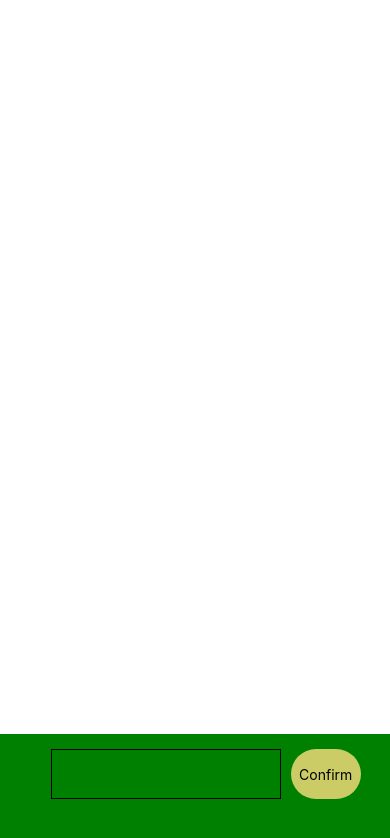
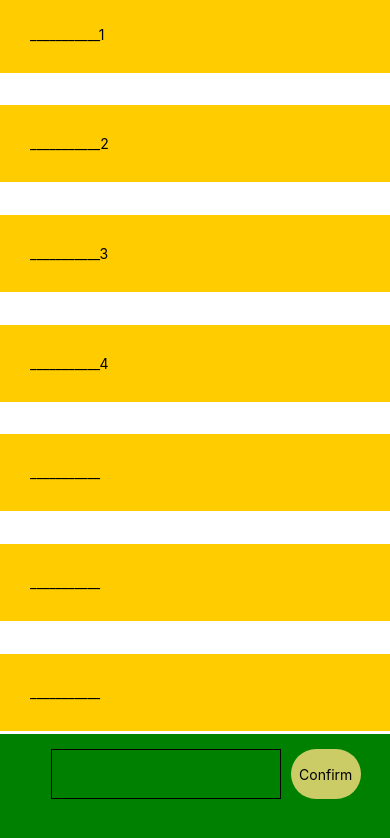
Before and after one commit to Daniielllo/work, a React Native app: screen / in a window 390 px wide. Shown: the top 838 px of the page. Built offline with nearby package versions, Linux system fonts and the light colour scheme.

Commit message:
AddedScrollDown_NeedNumOnTheHeadOfMain

```diff
--- a/src/App.js
+++ b/src/App.js
@@ -3,70 +3,84 @@ import { Text, View } from "react-native";
 import Footer from "./component/Footer";
 import ScrollDown from './component/ScrollDown';
 
-const temp = [0]
+const temp = [1]
 
 class App extends React.Component {
     state = {
         main: [
+
             {
-                line: "___________",
-                byed: false
+                line: "___________1",
+                byed: false,
+                id: 0
+            },
+            {
+                line: "___________2",
+                byed: false,
+                id: 1
+            },
+            {
+                line: "___________3",
+                byed: false,
+                id: 2
+            },
+            {
+                line: "___________4",
+                byed: false,
+                id: 3
             },
             {
                 line: "___________",
-                byed: false
+                byed: false,
+                id: 4
             },
             {
                 line: "___________",
-                byed: false
+                byed: false,
+                id: 5
             },
             {
                 line: "___________",
-                byed: false
+                byed: false,
+                id: 6
             },
             {
                 line: "___________",
-                byed: false
+                byed: false,
+                id: 7
             },
             {
                 line: "___________",
-                byed: false
+                byed: false,
+                id: 8
             },
             {
                 line: "___________",
-                byed: false
+                byed: false,
+                id: 9
             },
             {
                 line: "___________",
-                byed: false
+                byed: false,
+                id: 10
             },
             {
                 line: "___________",
-                byed: false
+                byed: false,
+                id: 11
             },
             {
                 line: "___________",
-                byed: false
-            },
-            {
-                line: "___________",
-                byed: false
-            },
-            {
-                line: "___________",
-                byed: false
-            },
-            {
-                line: "___________",
-                byed: false
+                byed: false,
+                id: 12
             },
         ]
     }
 
     Send = (TextInput) =>{
-        temp[0] = main[0]
-        this.state.main[temp[0]] = TextInput
         this.state.main[0]++
+        // temp[0] = main[0]
+        // this.state.main[temp[0]] = TextInput
     }
 
 
@@ -74,8 +88,8 @@ class App extends React.Component {
     render() {
         return (
             <View style={{ justifyContent: "center", alignItems: "center", flex:1}}>
+                <ScrollDown mass={this.state.main}/>
                 <Footer Send={this.Send}/>
-                <ScrollDown mass={this.state.main}/>
             </View>
         )
     }
--- a/src/component/Footer.js
+++ b/src/component/Footer.js
@@ -22,7 +22,7 @@ class Footer extends React.Component {
                 backgroundColor:"green",
                 paddingTop:15
             }}>
-                <View style={{paddingLeft:windowWidth*0.13 , paddingRight:10}}>
+                <View style={{paddingLeft:windowWidth*0.13 , paddingRight:10, opacity: 1,}}>
                 <TextInput
                     style={{
                         height: 50,
--- a/src/component/ScrollDown.js
+++ b/src/component/ScrollDown.js
@@ -1,12 +1,19 @@
 import React from 'react';
-import { View } from 'react-native';
+import { FlatList, Dimensions } from 'react-native';
+import { renderItem } from './supporters/helpers';
+const windowHeight = Dimensions.get('window').height;
 
 class ScrollDown extends React.Component {
 
     render(){
         const { mass } = this.props
         return(
-            <View></View>
+            <FlatList
+                style={{bottom:windowHeight*0.10}}
+                data={mass}
+                renderItem={renderItem}
+                keyExtractor={item => item.id}
+            />
         )
     }
 }
--- /dev/null
+++ b/src/component/supporters/helpers.js
@@ -0,0 +1,25 @@
+import React from 'react';
+import { Dimensions, View, TouchableOpacity, Text } from 'react-native'
+
+const windowWidth = Dimensions.get('window').width;
+const windowHeight = Dimensions.get('window').height;
+
+export const Item = ({ line }) => (
+    <View style={{height:windowHeight*0.13, width:windowWidth}}>
+        <TouchableOpacity style={{
+            padding: 30,
+            // top:-10,
+            top:80,
+            backgroundColor: "#ffcc00",
+            color: "#ffffff"
+        }}>
+            <Text>{line}</Text>
+        </TouchableOpacity>
+
+    </View>
+);
+
+export const renderItem = ({ item }) => (
+
+    <Item line={item.line}/>
+);
```
